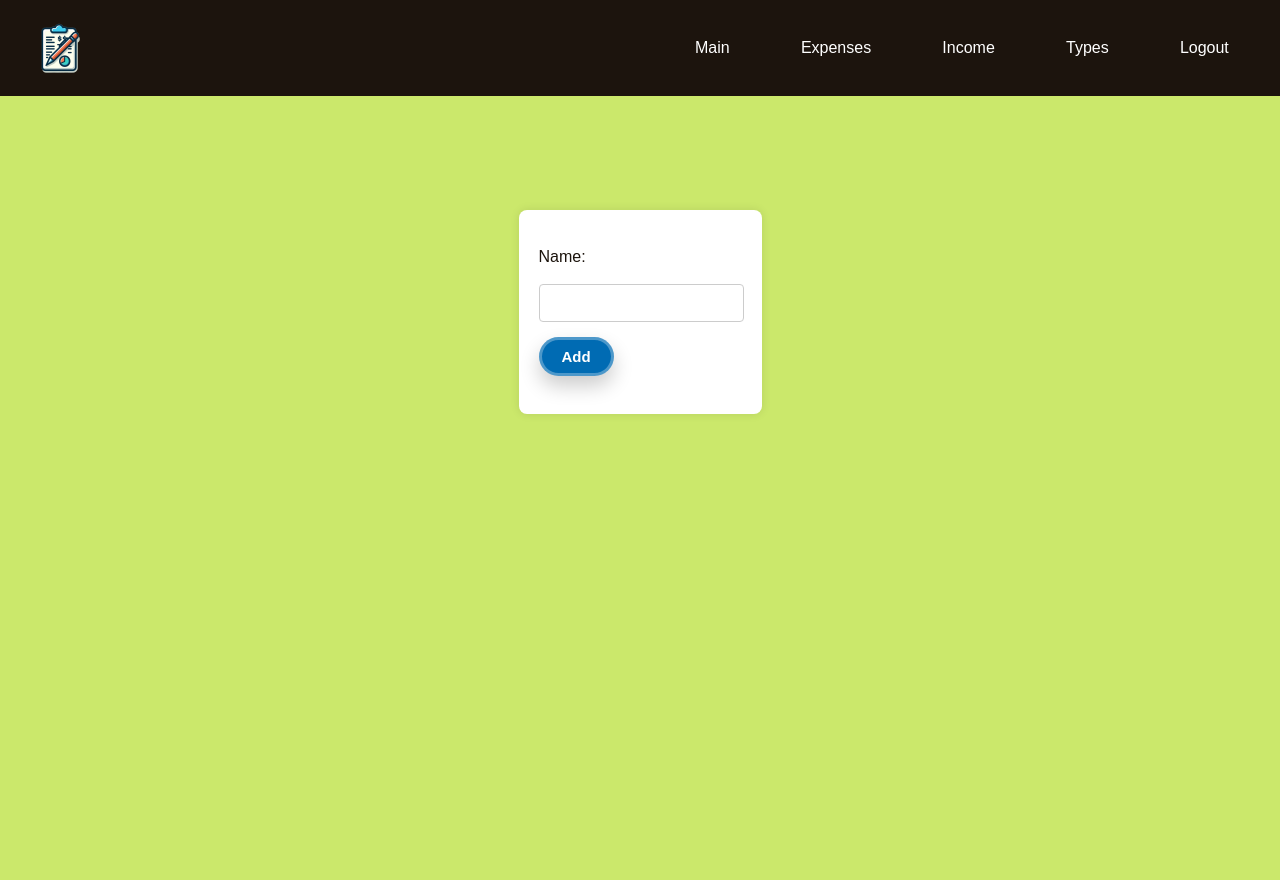
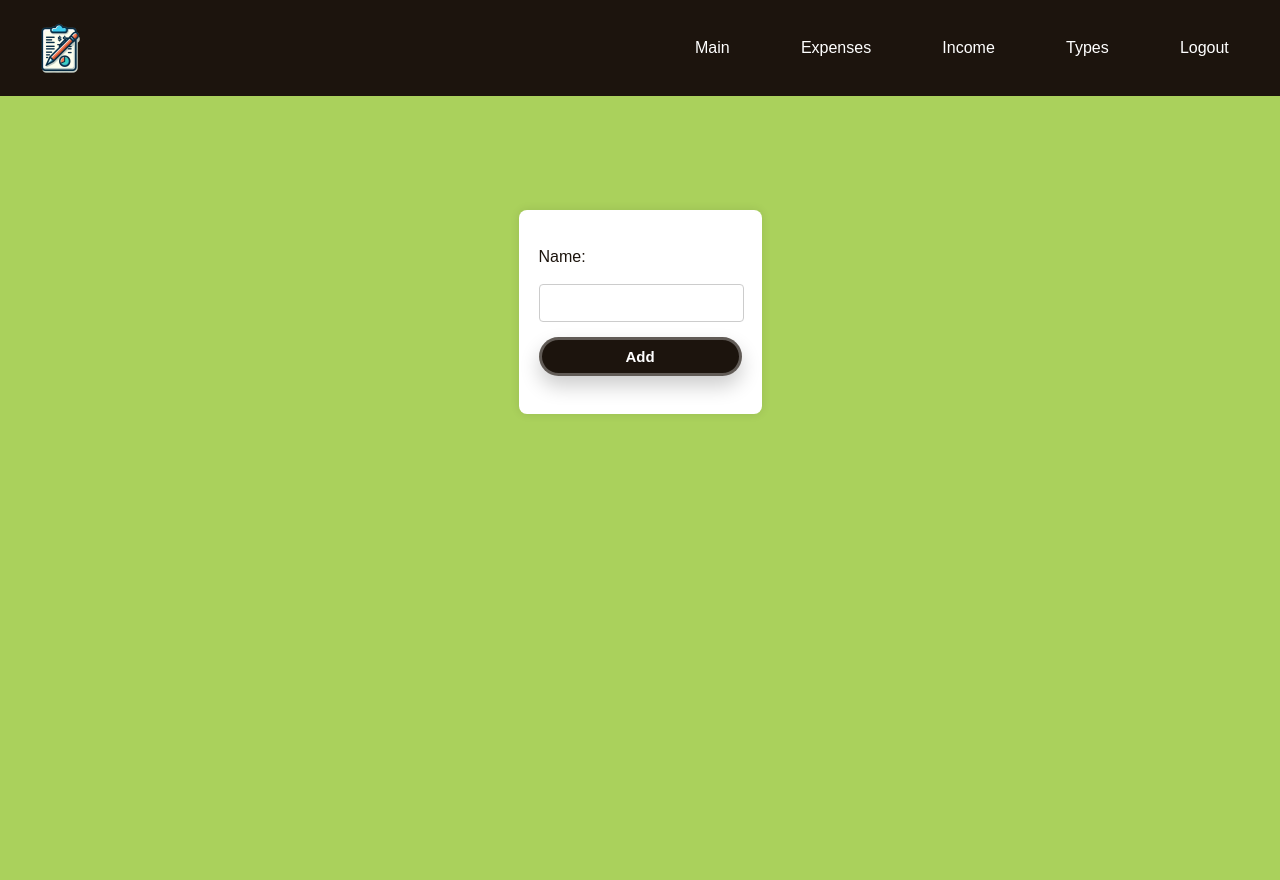
Before and after one commit to Meliani-Mehdi/finance-web, a Flask app: page /types/add in a window 1280 px wide. Run offline with Flask 3, Linux system fonts and the light colour scheme; some libraries are stand-ins or nearby versions.

Commit message:
small change

```diff
--- a/main.py
+++ b/main.py
@@ -39,7 +39,9 @@
         )
     ''')
 
+    conn.close()
 
+init_db()
 
 
 if __name__ == '__main__':
--- a/routes.py
+++ b/routes.py
@@ -1,5 +1,6 @@
 from flask import render_template, jsonify, request
 from main import app
+import sqlite3
 
 
 @app.route("/")
@@ -10,6 +11,6 @@
 def types():
     return render_template('types.html')
 
-@app.route("/types/add")
+@app.route("/types/add", methods=["POST", "GET"])
 def addtypes():
     return render_template('add_types.html')
--- a/static/CSS/buttons.css
+++ b/static/CSS/buttons.css
@@ -5,7 +5,7 @@
   box-shadow: 0px 10px 20px rgba(0, 0, 0, 0.2);
   padding-block: 0.5rem;
   padding-inline: 1.25rem;
-  background-color: rgb(0 107 179);
+  background-color: #1C140D;
   border-radius: 9999px;
   display: flex;
   align-items: center;
--- a/static/CSS/main_css.css
+++ b/static/CSS/main_css.css
@@ -55,7 +55,7 @@
     align-items: center;
     flex-direction: column;
     text-align: center;
-    background-color: #CBE86B;
+    background-color: #AAD15C;
     padding: 5vh 5vw;
     min-height: 100vh;
     margin-top: calc(2vh + 8vh);
--- a/templates/add_types.html
+++ b/templates/add_types.html
@@ -1,6 +1,11 @@
 {% extends 'main_layout.html' %}
 
 {% block head %}
+  <style>
+    button{
+      width: calc(100%);
+    }
+  </style>
   <link rel="stylesheet" type="text/css" href="{{ url_for('static', filename = 'CSS/form.css') }}">
 {% endblock %}
 
@@ -9,7 +14,7 @@
 
   <form action="/types/add" method="post">
     <label for="name">Name:</label>
-    <input type="text" name="name">
+    <input type="text" name="name" required>
     <button class="apply_btn">Add</button>
   </form>
 {% endblock %}
```
Also changed, not shown: finance.db (added), 1 other file.
